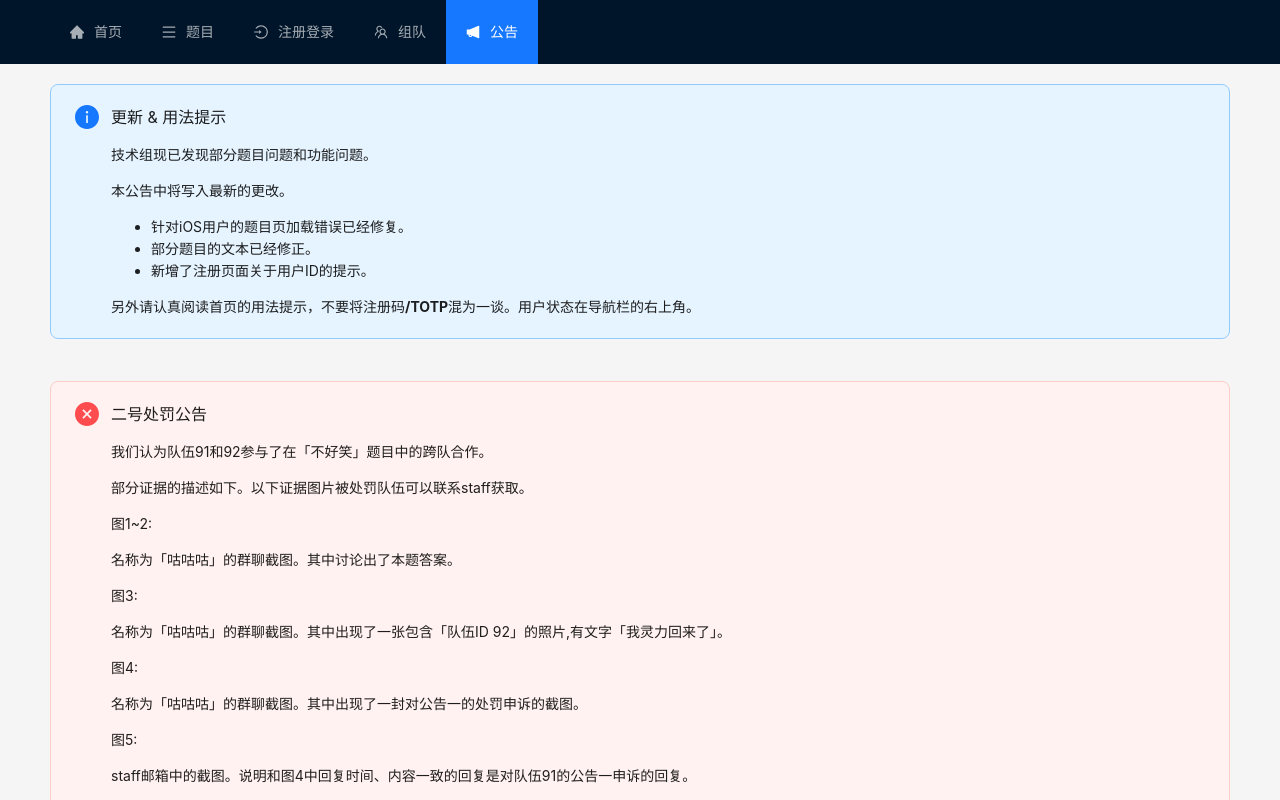
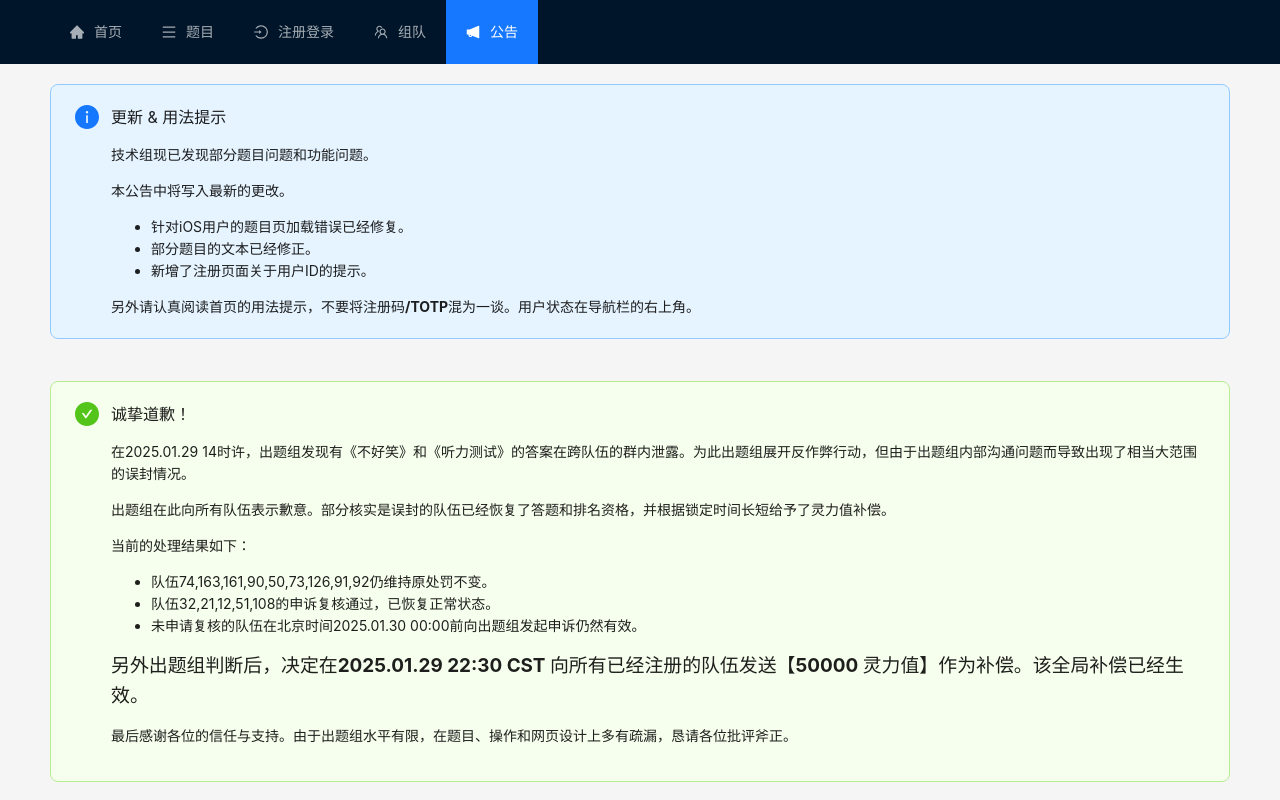
Before and after one commit to yuanyang2025/yuanyang25-front, a React (Vite) app: page /noticeboard in a window 1280 px wide. Built offline with nearby package versions, Linux system fonts and the light colour scheme; no server answers.

Commit message:
危机公关公告

```diff
--- a/src/pages/noticeboard.tsx
+++ b/src/pages/noticeboard.tsx
@@ -20,6 +20,29 @@ export const NoticeBoard = () => {
           </div>
         }
         showIcon
+      />
+      <br />
+      <br />
+      <Alert
+        message="诚挚道歉！"
+        description={
+          <div>
+            <p>在2025.01.29 14时许，出题组发现有《不好笑》和《听力测试》的答案在跨队伍的群内泄露。为此出题组展开反作弊行动，但由于出题组内部沟通问题而导致出现了相当大范围的误封情况。</p>
+            <p>出题组在此向所有队伍表示歉意。部分核实是误封的队伍已经恢复了答题和排名资格，并根据锁定时间长短给予了灵力值补偿。</p>
+            <p>当前的处理结果如下：</p>
+            <ul>
+              <li>队伍74,163,161,90,50,73,126,91,92仍维持原处罚不变。</li>
+              <li>队伍32,21,12,51,108的申诉复核通过，已恢复正常状态。</li>
+              <li>未申请复核的队伍在北京时间2025.01.30 00:00前向出题组发起申诉仍然有效。</li>
+            </ul>
+            <strong style={{fontSize:"135%"}}>
+              另外出题组判断后，决定在2025.01.29 22:30 CST 向所有已经注册的队伍发送【50000 灵力值】作为补偿。该全局补偿已经生效。
+            </strong>
+            <p>最后感谢各位的信任与支持。由于出题组水平有限，在题目、操作和网页设计上多有疏漏，恳请各位批评斧正。</p>
+          </div>
+        }
+        showIcon
+        type="success"
       />
       <br />
       <br />
```
